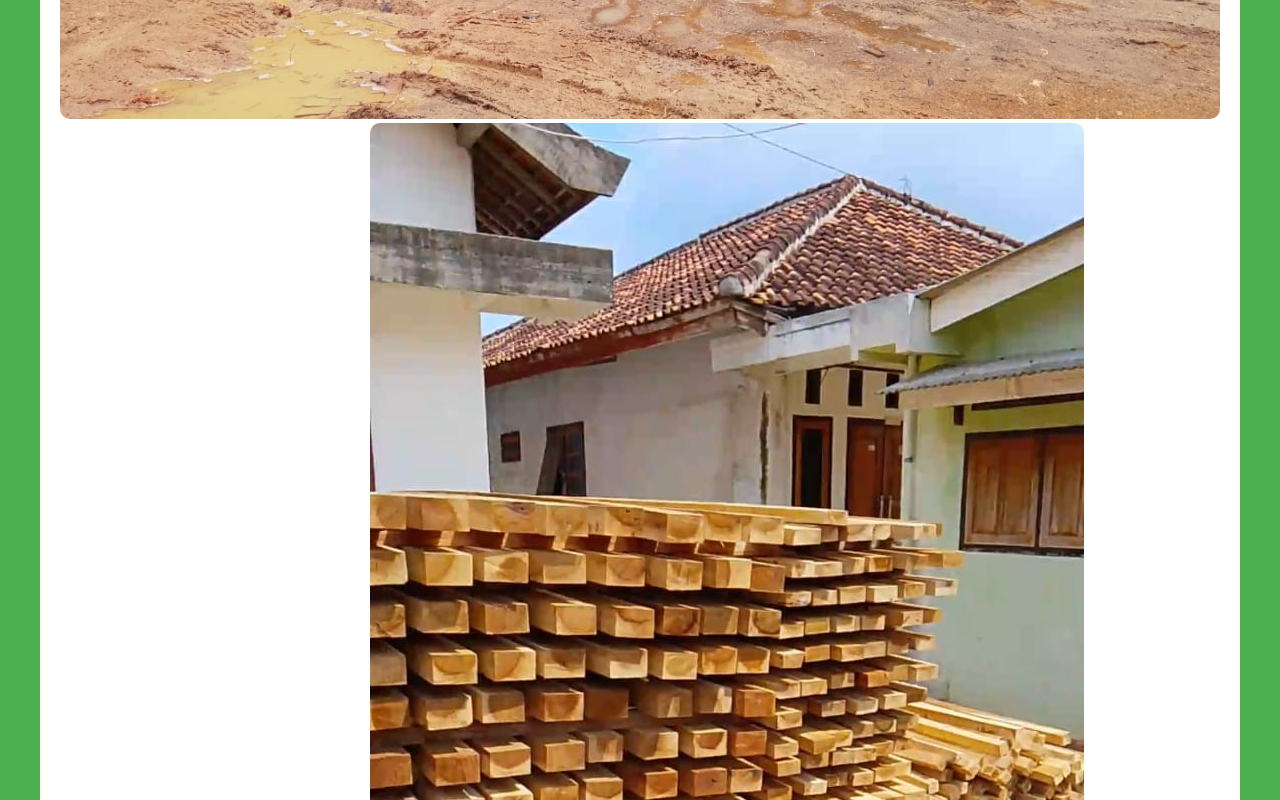
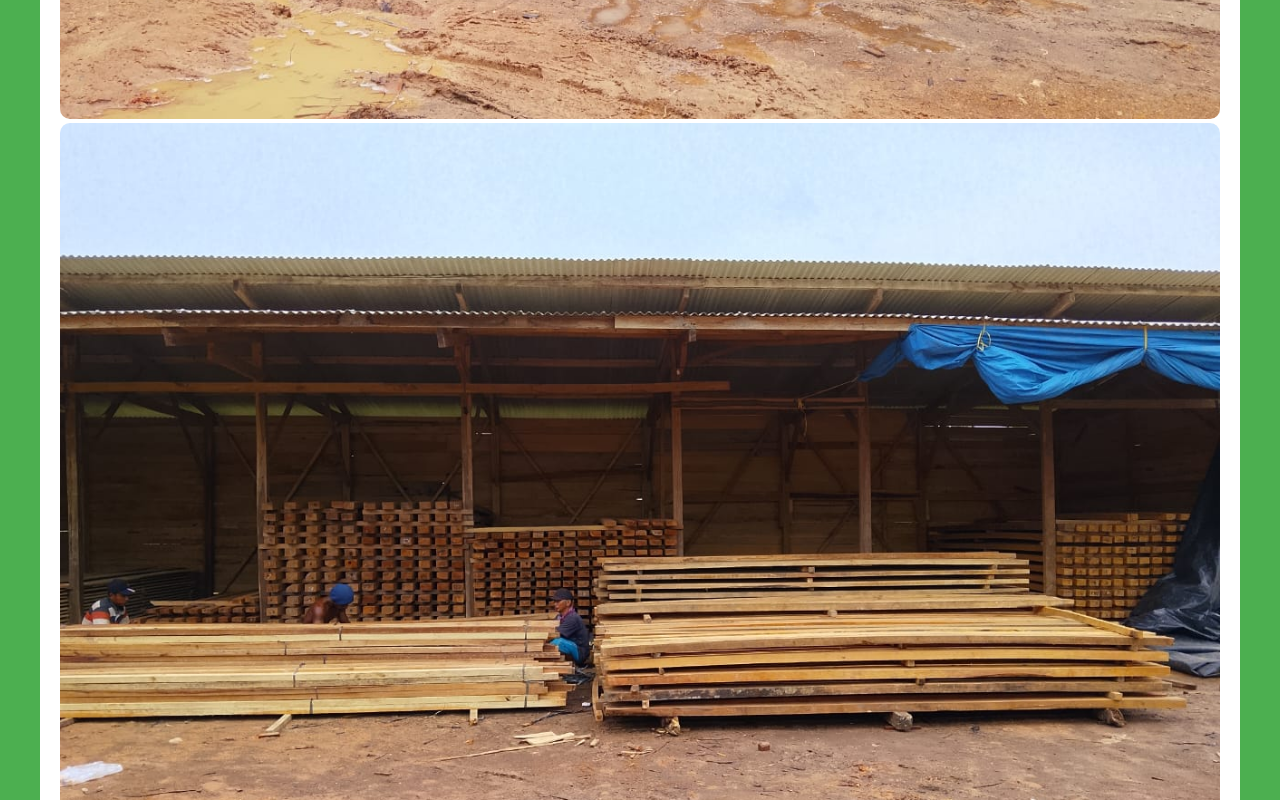
Before and after one commit to pangklongkayu/website-pangklong-kayu-barokahwe, a plain HTML site: page index.html in a window 1280 px wide. Shown: the part 1400-2200 px from the top of the page. Drawn offline with Linux system fonts and the light colour scheme.

Commit message:
Update index.html

```diff
--- a/index.html
+++ b/index.html
@@ -102,7 +102,7 @@
     <div class="card" id="home">
         <h1>Beranda</h1>
         <img src="pangklong6.jpg.jpeg" alt="Foto Pangklong Kayu">
-		<img src="pangklong1.jpg.jpeg" alt="Foto Pangklong Kayu">
+		<img src="pangklong5.jpg.jpeg" alt="Foto Pangklong Kayu">
 		<img src="pangklong4.jpg.jpeg" alt="Foto Pangklong Kayu">
 		<img src="pangklong3.jpg.jpeg" alt="Foto Pangklong Kayu">
 		<img src="pangklong2.jpg.jpeg" alt="Foto Pangklong Kayu">
```
